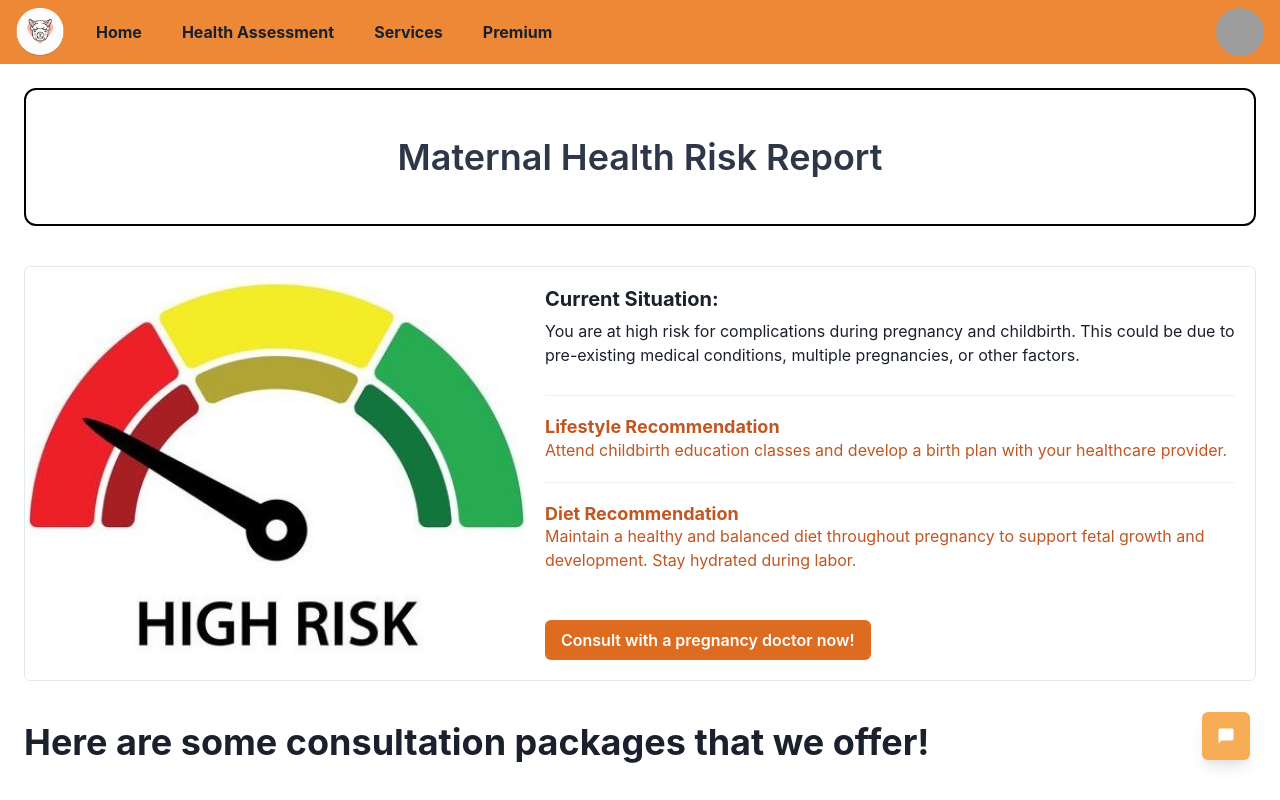
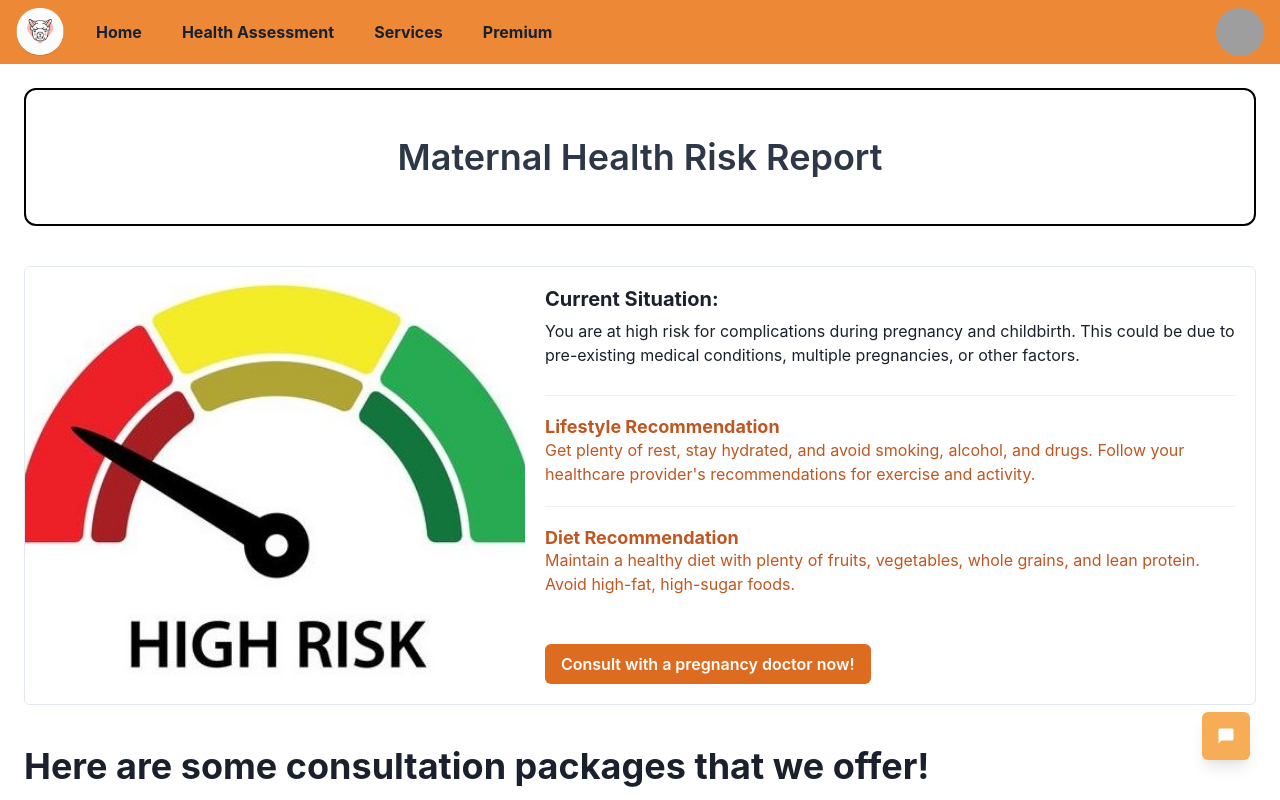
Before and after one commit to Alpacaverse/alpacacare, a Next.js app: page /maternalReport in a window 1280 px wide. Shown: the top 800 px of the page. Built offline with nearby package versions, Linux system fonts and the light colour scheme; grey boxes are pictures that could not be loaded; what react-chatbot-kit would draw is missing.

Commit message:
Update maternalReport.jsx

```diff
--- a/pages/maternalReport.jsx
+++ b/pages/maternalReport.jsx
@@ -52,11 +52,6 @@ const data = [
 export default function Report() {
   const profilesData = profiles();
   const router = useRouter();
-  const { ga, mod } = router.query;
-
-  const G = parseInt(ga) === 1 ? "SGA" : "AGA";
-  const birth = parseInt(mod) === 1 ? "CSection" : "Vaginal";
-
   const riskData = riskIndi();
 
   const { risk } = router.query;
@@ -104,7 +99,7 @@ export default function Report() {
                   Lifestyle Recommendation
                 </Heading>
                 <Text color="orange.600" fontSize="md">
-                  {profilesData[birth]["advice"]["lifestyle"]}
+                  {riskData[riskLevel]["advice"]["lifestyle"]}
                 </Text>
                 <Divider
                   my="5"
@@ -114,7 +109,7 @@ export default function Report() {
                   Diet Recommendation
                 </Heading>
                 <Text color="orange.600" fontSize="md">
-                  {profilesData[birth]["advice"]["diet"]}
+                  {riskData[riskLevel]["advice"]["diet"]}
                 </Text>
               </CardBody>
 
```
